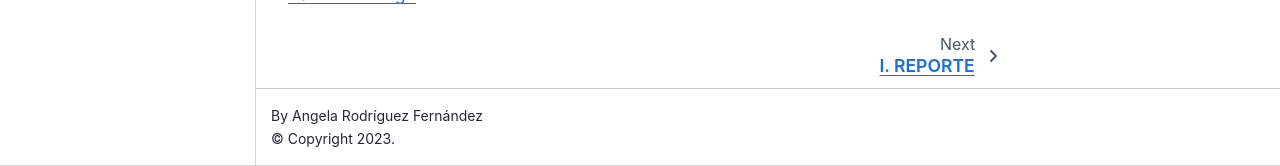
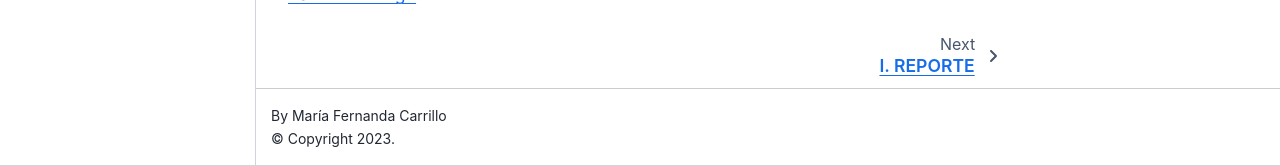
Before and after one commit to fernanda-carrillo/EP_Macroeco, a Jupyter Book: the page built from intro.md, in a window 1280 px wide and 955 px high. Shown: the part 789-955 px from the top of the window. Built offline with Jupyter Book 1.0.4 settings and Sphinx 7.4.7 and the Sphinx Book theme 1.1.4, drawn with Linux system fonts in a browser that asks for light colours.

Commit message:
Segundo reporte

```diff
--- a/_config.yml
+++ b/_config.yml
@@ -2,7 +2,7 @@
 # Learn more at https://jupyterbook.org/customize/config.html
 
 title: Fundamentos de Macroeconomía
-author: Angela Rodríguez Fernández
+author: María Fernanda Carrillo
 logo: logomacro.jpg
 
 # Force re-execution of notebooks on each build.
```
